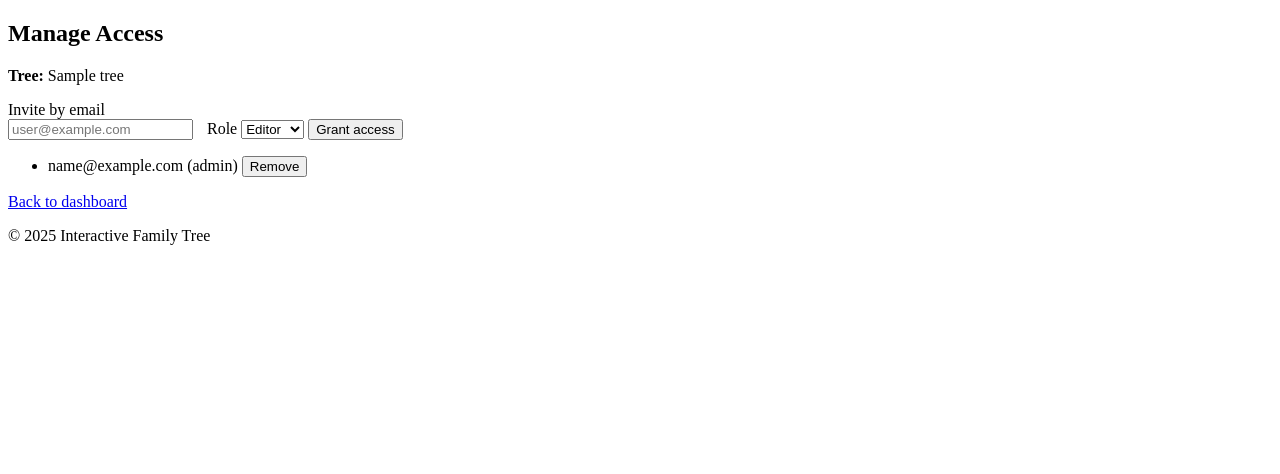
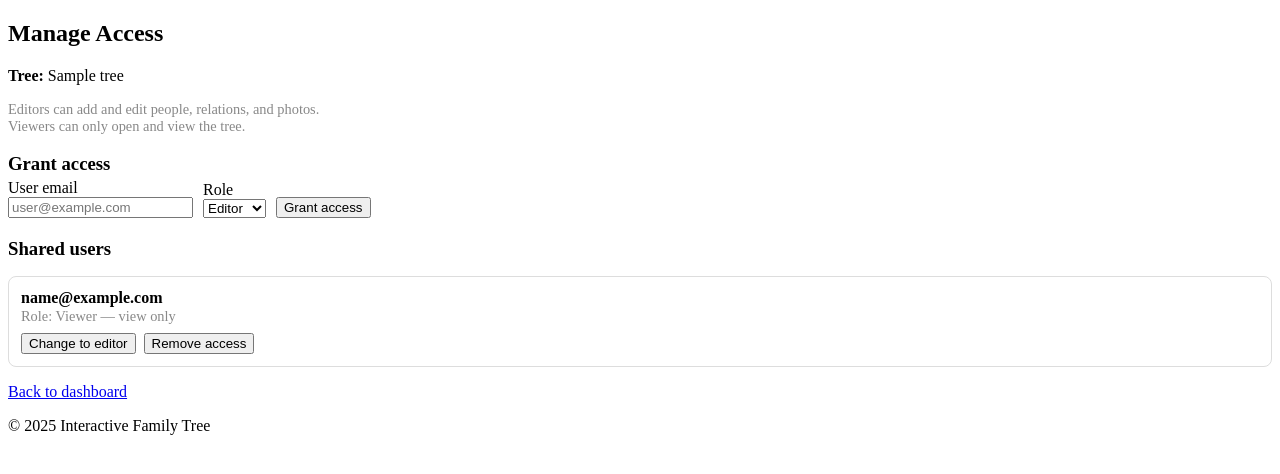
Before and after one commit to Dement1cs/interactive-family-tree, a Flask app: page /trees/1/access in a window 1280 px wide. Shown: the part 101-575 px from the top of the page. Run offline with Flask 3, Linux system fonts and the light colour scheme; a user stored in the database is signed in; tables that the repository leaves empty hold one stand-in row (values such as "Sample post").

Commit message:
Add role management and improve shared access UI

```diff
--- a/app.py
+++ b/app.py
@@ -793,8 +793,27 @@ def remove_tree_access(tree_id, access_id):
     return redirect(url_for("manage_tree_access", tree_id=tree.id))
 # ===================================================================
 
+# ====== update access rout =============================================================
+@app.route("/trees/<int:tree_id>/access/<int:access_id>/role", methods=["POST"])
+@login_required
+def update_tree_access_role(tree_id, access_id):
+    tree = Tree.query.filter_by(id=tree_id, owner_user_id=current_user.id).first()
+    if tree is None:
+        return "Tree not found", 404
 
+    access = TreeAccess.query.filter_by(id=access_id, tree_id=tree.id).first()
+    if access is None:
+        return "Access entry not found", 404
 
+    new_role = request.form.get("role", "").strip().lower()
+    if new_role not in {"editor", "viewer"}:
+        return "Invalid role", 400
+
+    access.role = new_role
+    db.session.commit()
+
+    return redirect(url_for("manage_tree_access", tree_id=tree.id))
+# ===================================================================
 
 
 
--- a/templates/tree_access.html
+++ b/templates/tree_access.html
@@ -7,43 +7,88 @@
 
 <p><strong>Tree:</strong> {{ tree.title }}</p>
 
+<p class="muted">
+    Editors can add and edit people, relations, and photos.<br>
+    Viewers can only open and view the tree.
+</p>
+
 {% if error %}
     <p style="color:red;">{{ error }}</p>
 {% endif %}
 
-<form action="{{ url_for('manage_tree_access', tree_id=tree.id) }}" method="post" style="margin-bottom: 16px;">
+<section class="person-section" style="margin-bottom: 20px;">
+    <h3>Grant access</h3>
+
+    <form action="{{ url_for('manage_tree_access', tree_id=tree.id) }}" method="post" style="display:flex; gap:10px; flex-wrap:wrap; align-items:end;">
         <input type="hidden" name="csrf_token" value="{{ csrf_token() }}">
 
-    <label for="email">Invite by email</label><br>
+        <div>
+            <label for="email">User email</label><br>
             <input type="email" id="email" name="email" placeholder="user@example.com" required>
+        </div>
 
-    <label for="role" style="margin-left: 10px;">Role</label>
+        <div>
+            <label for="role">Role</label><br>
             <select id="role" name="role">
                 <option value="editor">Editor</option>
                 <option value="viewer">Viewer</option>
             </select>
+        </div>
 
+        <div>
             <button type="submit">Grant access</button>
+        </div>
+    </form>
+</section>
+
+<section class="person-section">
+    <h3>Shared users</h3>
+
+    {% if shared_entries and shared_entries|length > 0 %}
+        <ul style="list-style:none; padding-left:0;">
+            {% for entry in shared_entries %}
+                <li style="border:1px solid #ddd; border-radius:8px; padding:12px; margin-bottom:10px;">
+                    <div style="margin-bottom:8px;">
+                        <strong>{{ entry.user.email }}</strong><br>
+                        <span class="muted">
+                            Role:
+                            {% if entry.role == "editor" %}
+                                Editor — can edit
+                            {% else %}
+                                Viewer — view only
+                            {% endif %}
+                        </span>
+                    </div>
+
+                    <div style="display:flex; gap:8px; flex-wrap:wrap;">
+                        <form action="{{ url_for('update_tree_access_role', tree_id=tree.id, access_id=entry.id) }}"
+                              method="post"
+                              style="display:inline;">
+                            <input type="hidden" name="csrf_token" value="{{ csrf_token() }}">
+                            {% if entry.role == "editor" %}
+                                <input type="hidden" name="role" value="viewer">
+                                <button type="submit">Change to viewer</button>
+                            {% else %}
+                                <input type="hidden" name="role" value="editor">
+                                <button type="submit">Change to editor</button>
+                            {% endif %}
                         </form>
 
-{% if shared_entries and shared_entries|length > 0 %}
-    <ul>
-        {% for entry in shared_entries %}
-            <li>
-                {{ entry.user.email }} ({{ entry.role }})
                         <form action="{{ url_for('remove_tree_access', tree_id=tree.id, access_id=entry.id) }}"
                               method="post"
                               style="display:inline;"
                               onsubmit="return confirm('Remove access for this user?');">
                             <input type="hidden" name="csrf_token" value="{{ csrf_token() }}">
-                    <button type="submit">Remove</button>
+                            <button type="submit">Remove access</button>
                         </form>
+                    </div>
                 </li>
             {% endfor %}
         </ul>
     {% else %}
-    <p>No shared users yet.</p>
+        <p class="muted">No shared users yet.</p>
     {% endif %}
+</section>
 
 <p>
     <a href="{{ url_for('dashboard') }}">Back to dashboard</a>
```
Lines whose indentation alone changed are shown as unchanged.
